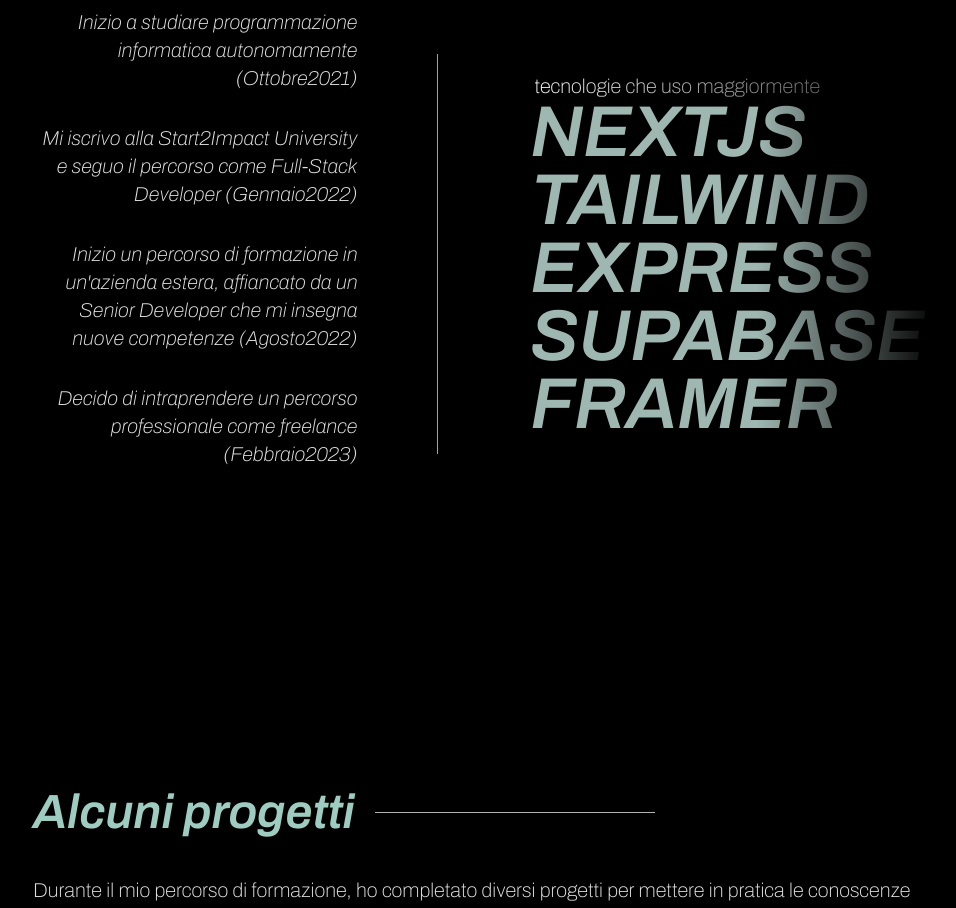
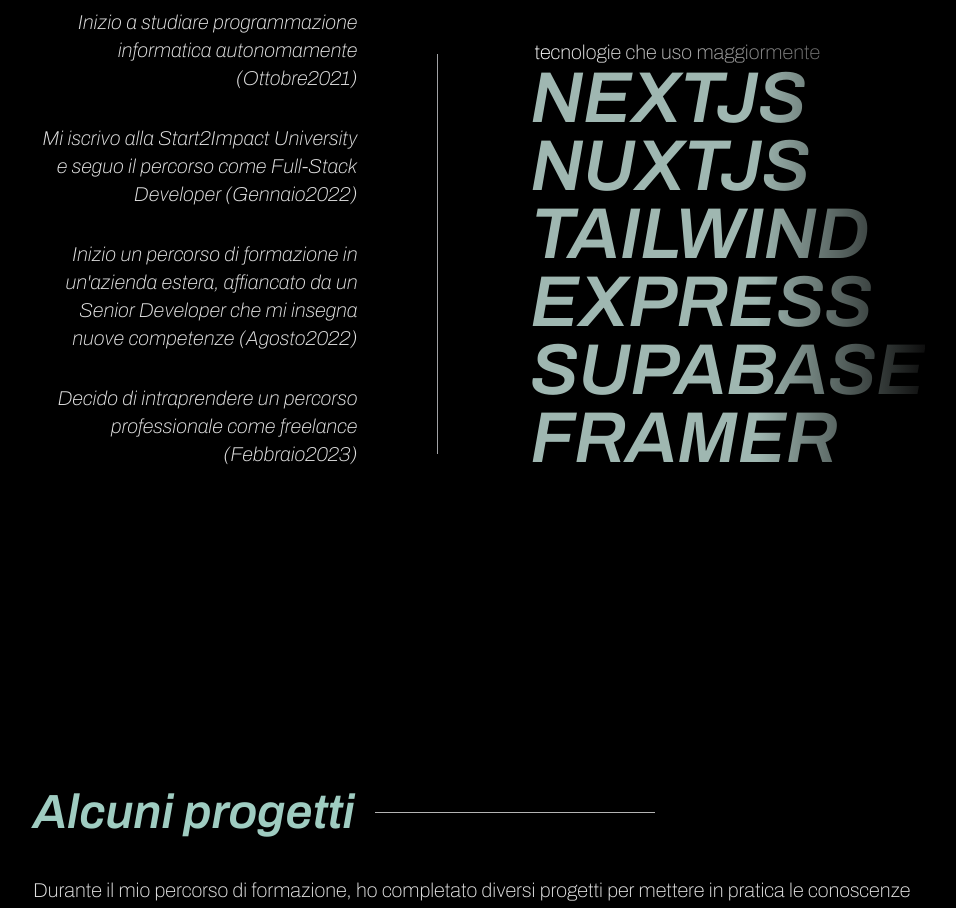
Before and after one commit to Teygeta/personal-portfolio, a Next.js app: page / in a window 1280 px wide. Shown: the part 1340-2248 px from the top of the page, without its empty margins (159-1115 px from the left). Built offline with nearby package versions, Linux system fonts and the light colour scheme.

Commit message:
add technologie

```diff
--- a/src/components/About.js
+++ b/src/components/About.js
@@ -12,6 +12,7 @@
 
   const technologies = [
     { title: 'NEXTJS', link: 'https://nextjs.org/' },
+    { title: 'NUXTJS', link: 'https://nuxt.com/' },
     { title: 'TAILWIND', link: 'https://tailwindcss.com/' },
     { title: 'EXPRESS', link: 'https://expressjs.com/' },
     { title: 'SUPABASE', link: 'https://supabase.com/' },
@@ -23,7 +24,7 @@
         <p>
           Il mio interesse per lo <i>sviluppo web</i> è nato nel 2021, spinto dalla tipica
           insoddisfazione che si prova quando
-          si svolge un lavoro che non si ama. <br/>
+          si svolge un lavoro che non si ama. <br />
           Oggi, ho avuto l`&apos;opportunità di conoscere svariati professionisti del settore e di formarmi abbastanza
           da
           poter
@@ -49,7 +50,7 @@
             {
               technologies.map(({ title, link }, index) => (
                 <li key={index}
-                    className="-my-1 ml-3 custom-text-green-black-gradient transition hover:scale-95 hover:duration-200">
+                  className="-my-1 ml-3 custom-text-green-black-gradient transition hover:scale-95 hover:duration-200">
                   <a
                     href={link} target="_blank">{title}</a></li>
               ))
```
